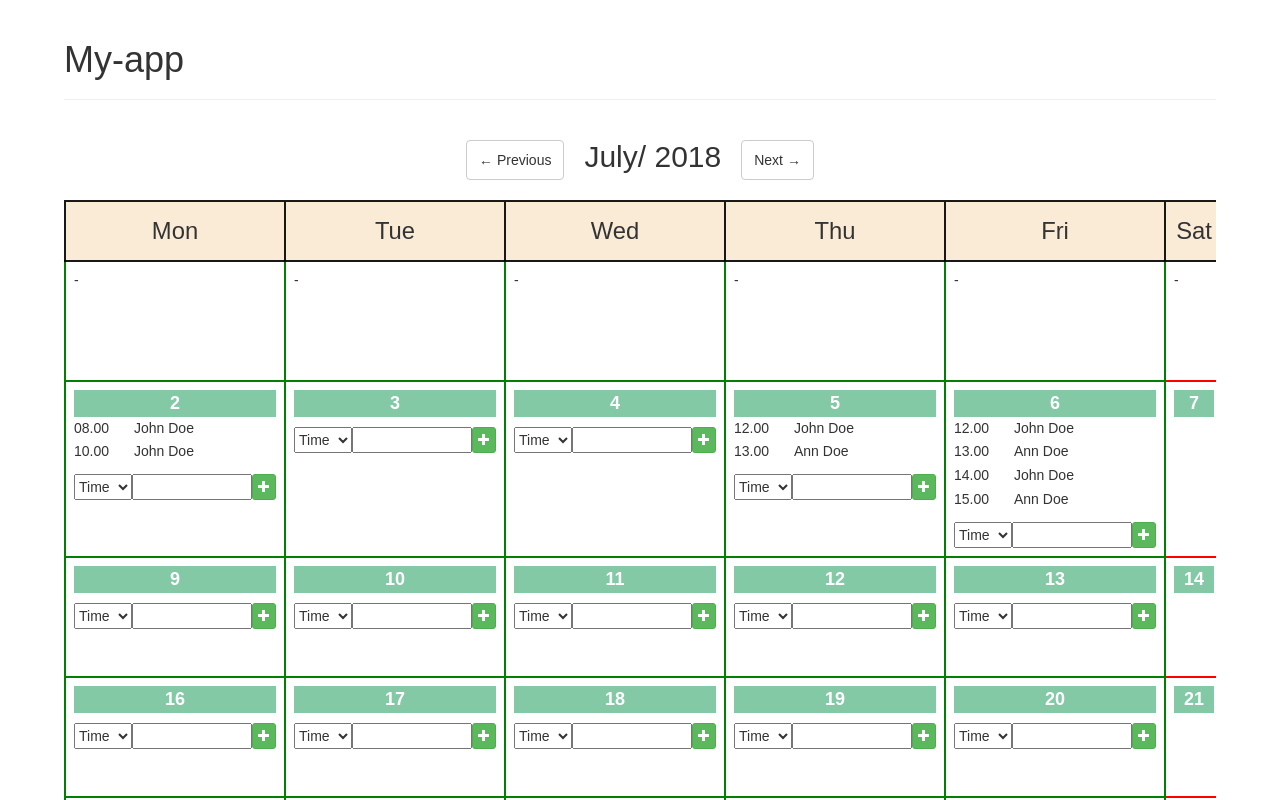
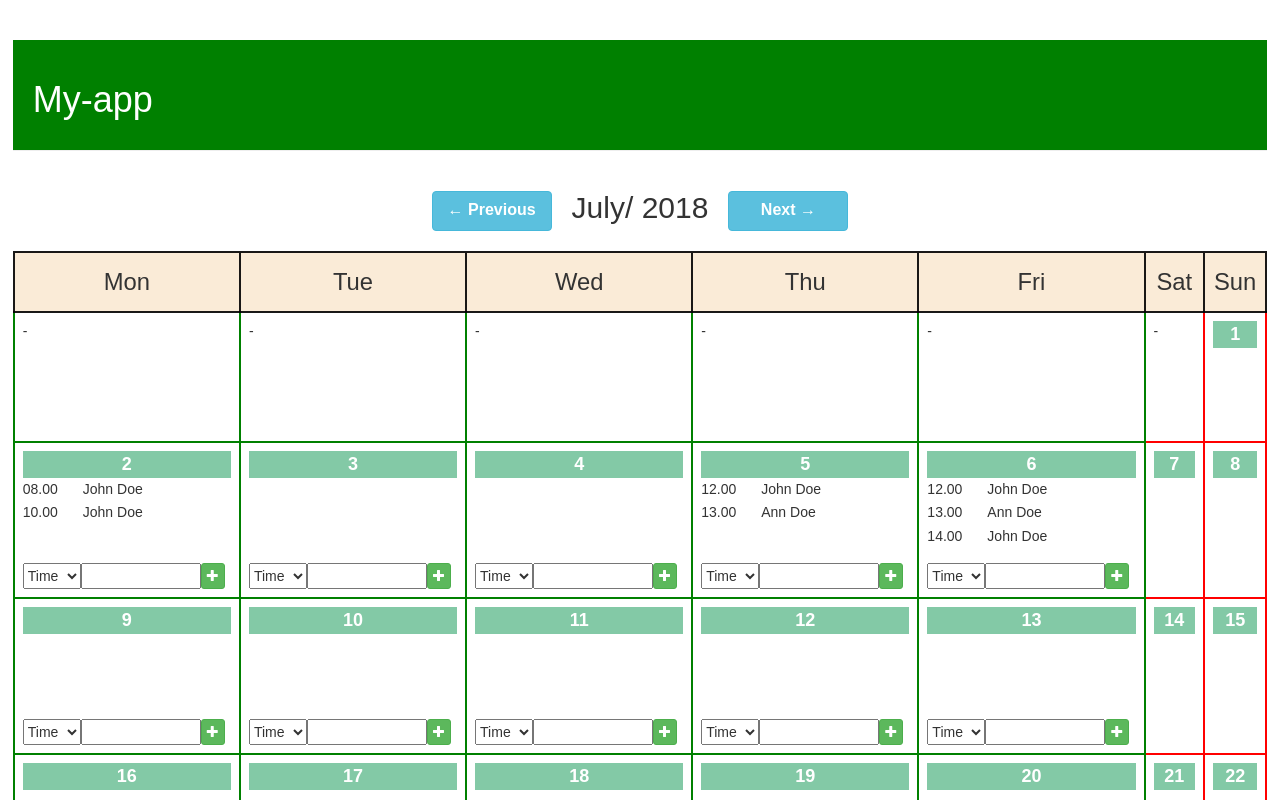
Before and after one commit to j-and/my-app, a React (Create React App) app: page / in a window 1280 px wide. Shown: the top 800 px of the page. Built offline with nearby package versions, Linux system fonts and the light colour scheme.

Commit message:
Styles are added

```diff
--- a/src/App.js
+++ b/src/App.js
@@ -58,7 +58,7 @@ class App extends Component {
     render() {
         return (
             <div>
-                <PageHeader>My-app</PageHeader>
+                <PageHeader className="header">My-app</PageHeader>
                 <MonthNavigation updateMonthCount={this.updateMonthCount} currentMonth={this.state.currentDate.currentMonth}
                                  currentYear={this.state.currentDate.currentYear}/>
                 <MonthTable currentDate={this.state.currentDate} weeksObject={this.state.weeksObject}/>
--- a/src/MonthNavigation.js
+++ b/src/MonthNavigation.js
@@ -12,7 +12,7 @@ class MonthNavigation extends Component {
     render() {
         return (
             <div className="nav-centered">
-                <Button
+                <Button className="btn btn-info"
                     onClick={() => {this.props.updateMonthCount(this.props.currentMonth===1 ? 12 : this.props.currentMonth-1,this.props.currentMonth===12 ? this.props.currentYear-1 : this.props.currentYear)}}>
                     &larr; Previous
                 </Button>
@@ -20,7 +20,7 @@ class MonthNavigation extends Component {
                     {new Date(this.props.currentYear, this.props.currentMonth, 0).toLocaleString("en-us", {month: "long"})}
                     / {this.props.currentYear}
                 </h2>
-                <Button
+                <Button className="btn btn-info"
                     onClick={() =>{ this.props.updateMonthCount(this.props.currentMonth===12 ? 1 : this.props.currentMonth+1,this.props.currentMonth===12 ? this.props.currentYear+1 : this.props.currentYear)}}>
                     Next  &rarr;
                 </Button>
--- a/src/RegisterList.js
+++ b/src/RegisterList.js
@@ -25,7 +25,7 @@ class RegisterList extends Component {
 
         return (
             <div>
-                <ul>
+                <ul className="register_ul">
                     {Object.keys(sortedArr).map(function (key) {
                             return <li className="register_list"><span className="register_time">{sortedArr[key].time}</span><span className="register_name">{sortedArr[key].name}</span>
                              <span><Button bsSize="xsmall" bsStyle="danger"  className="btn-close"  onClick={() => { removeRegister(sortedArr[key])}}>
--- a/src/styles/css/index.css
+++ b/src/styles/css/index.css
@@ -1,5 +1,5 @@
 body {
-  margin: 0 5%;
+  margin: 0 1%;
   padding: 0;
   font-family: sans-serif; }
 
@@ -32,8 +32,7 @@ table tr {
       display: none; }
   table tr .day_list {
     display: flex;
-    flex-direction: row;
-    justify-content: center; }
+    flex-direction: row; }
     table tr .day_list input {
       max-width: 120px; }
 
@@ -71,9 +70,12 @@ table tr {
   flex-direction: row;
   justify-content: center;
   /*Override bootstrap styles*/ }
-  .nav-centered .btn.btn-default {
+  .nav-centered .btn.btn-info {
     height: 40px;
-    margin: 20px; }
+    width: 120px;
+    margin: 20px;
+    font-size: 16px;
+    font-weight: bold; }
 
 .register_list {
   display: flex; }
@@ -88,5 +90,16 @@ table tr {
   display: inline-block;
   width: 120px;
   text-align: left; }
+.register_ul {
+  overflow-y: auto;
+  height: 75px; }
+
+.header {
+  background-color: green;
+  color: #ffffff;
+  font-weight: bold; }
+
+.page-header {
+  padding: 20px; }
 
 /*# sourceMappingURL=index.css.map */
--- a/src/styles/scss/index.scss
+++ b/src/styles/scss/index.scss
@@ -3,9 +3,10 @@ $overlay: rgba(0, 100, 100, 0.6);
 $black: rgba(0, 0, 0, 0.9);
 $red: red;
 $white: #ffffff;
+$green:green;
 
 body {
-  margin: 0 5%;
+  margin: 0 1%;
   padding: 0;
   font-family: sans-serif;
 }
@@ -27,7 +28,7 @@ table {
     height: 120px;
     .day {
       &_ordinary {
-        border: 2px solid green;
+        border: 2px solid $green;
         &_label {
           background-color: $darkseagreen;
           line-height: 1.5em;
@@ -50,7 +51,6 @@ table {
       &_list {
         display: flex;
         flex-direction: row;
-        justify-content: center;
         input {
           max-width: 120px;
         }
@@ -103,15 +103,19 @@ table {
   flex-direction: row;
   justify-content: center;
   /*Override bootstrap styles*/
-  .btn.btn-default {
+  .btn.btn-info {
     height: 40px;
+    width: 120px;
     margin: 20px;
+    font-size:16px;
+    font-weight:bold;
   }
 }
 
 .register {
   &_list {
     display: flex;
+
     .btn-close {
       display: none;
     }
@@ -130,4 +134,17 @@ table {
     width: 120px;
     text-align: left;
   }
+  &_ul{
+    overflow-y:auto;
+    height:75px;
+  }
 }
+
+.header{
+  background-color: $green;
+  color:$white;
+  font-weight:bold;
+}
+.page-header {
+  padding: 20px
+}
```
Also changed, not shown: 1 other file (tests, documents, lock files or other folders).
